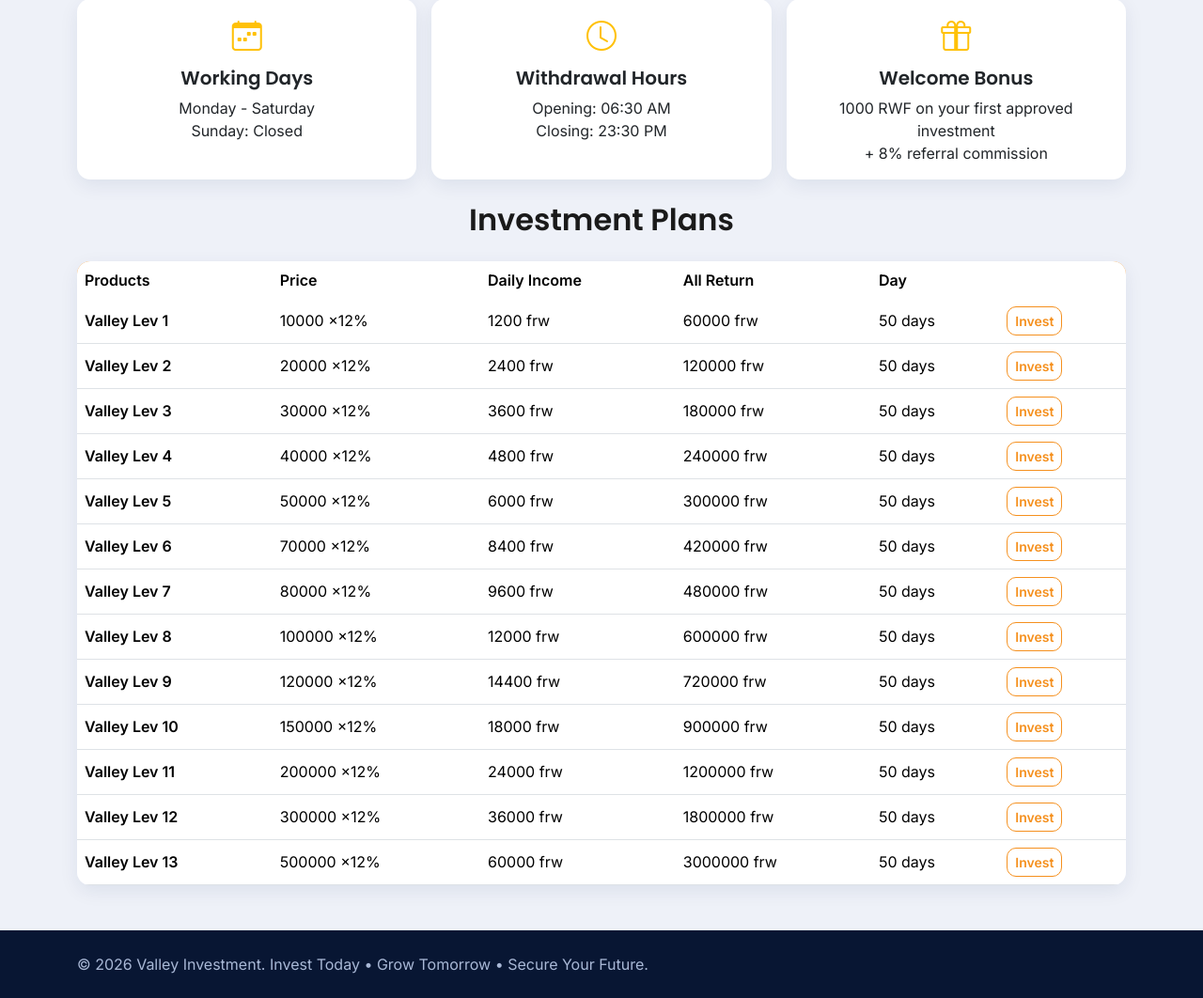
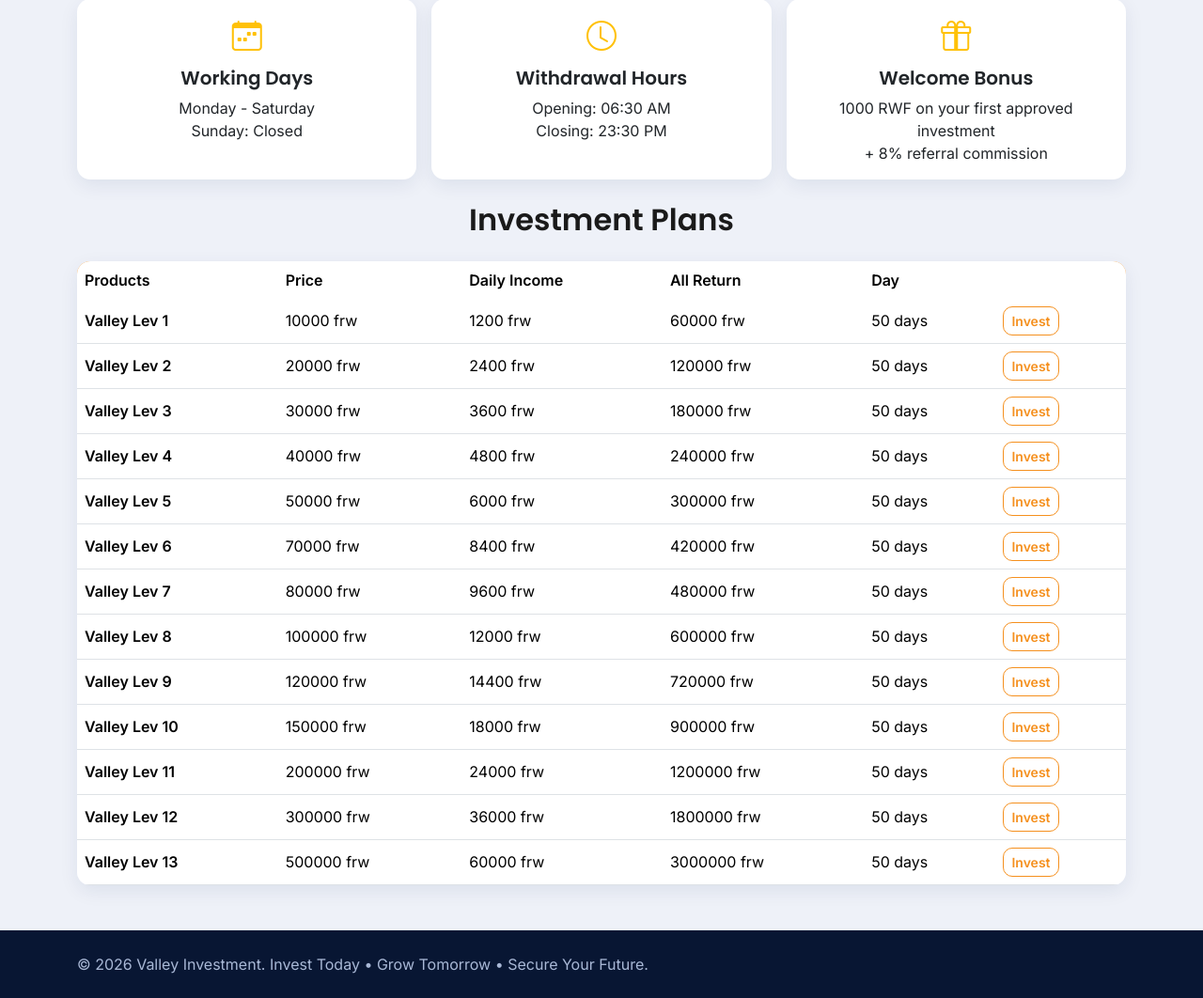
Before and after one commit to icyuzimarket-spec/valley, a Django app: page / in a window 1280 px wide. Shown: the part 462-1524 px from the top of the page at 94% size. Run offline with Django 5.2, Linux system fonts and the light colour scheme; data comes from the database, SQL or seed files in the repository; some libraries are stand-ins or nearby versions.

Commit message:
update price

```diff
--- a/templates/core/home.html
+++ b/templates/core/home.html
@@ -75,7 +75,7 @@
         {% for plan in plans %}
         <tr>
           <td class="fw-bold">Valley Lev {{ plan.level }}</td>
-          <td>{{ plan.price|floatformat:0 }} &times;12%</td>
+          <td>{{ plan.price|floatformat:0 }} frw</td>
           <td>{{ plan.daily_income|floatformat:0 }} frw</td>
           <td>{{ plan.all_return|floatformat:0 }} frw</td>
           <td>{{ plan.duration_days }} days</td>
```
